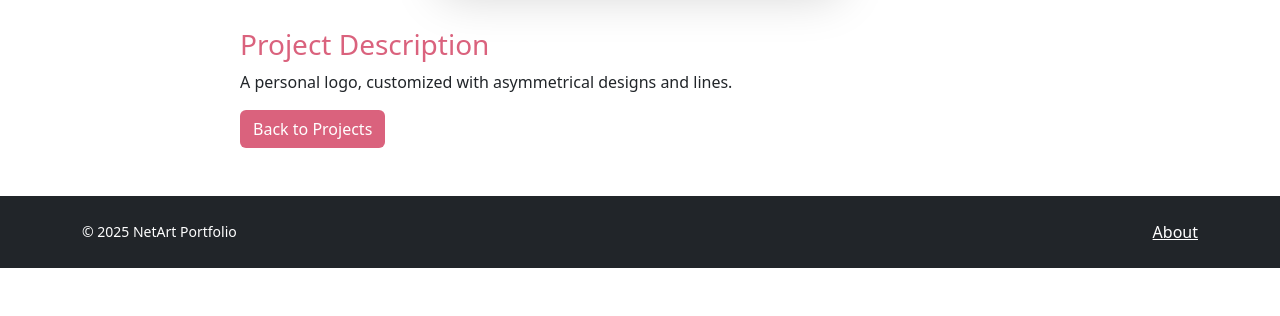
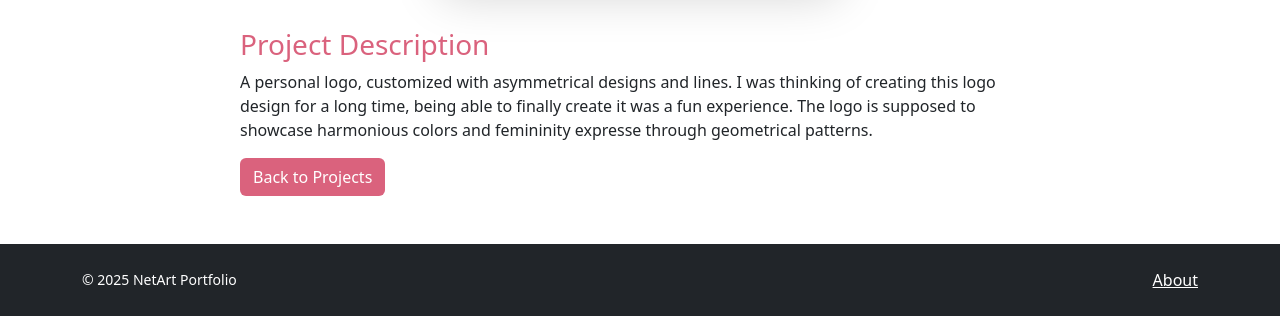
Before and after one commit to strptal/Portfolio, a plain HTML site: page logo.html in a window 1280 px wide. Shown: the part 542-858 px from the top of the page. Before the commit the page ends 810 px from the top, so only its background shows below. Drawn offline with nearby package versions, Linux system fonts and the light colour scheme.

Commit message:
Update logo.html

```diff
--- a/logo.html
+++ b/logo.html
@@ -52,7 +52,7 @@
       <section class="mx-auto" style="max-width: 800px;">
         <h3 style="color:#DA627D;">Project Description</h3>
         <p>
-         A personal logo, customized with asymmetrical designs and lines.
+         A personal logo, customized with asymmetrical designs and lines. I was thinking of creating this logo design for a long time, being able to finally create it was a fun experience. The logo is supposed to showcase harmonious colors and femininity expresse through geometrical patterns.
         </p>
 
         <a href="index.html" class="btn" style="background:#DA627D; color:white;">Back to Projects</a>
```
